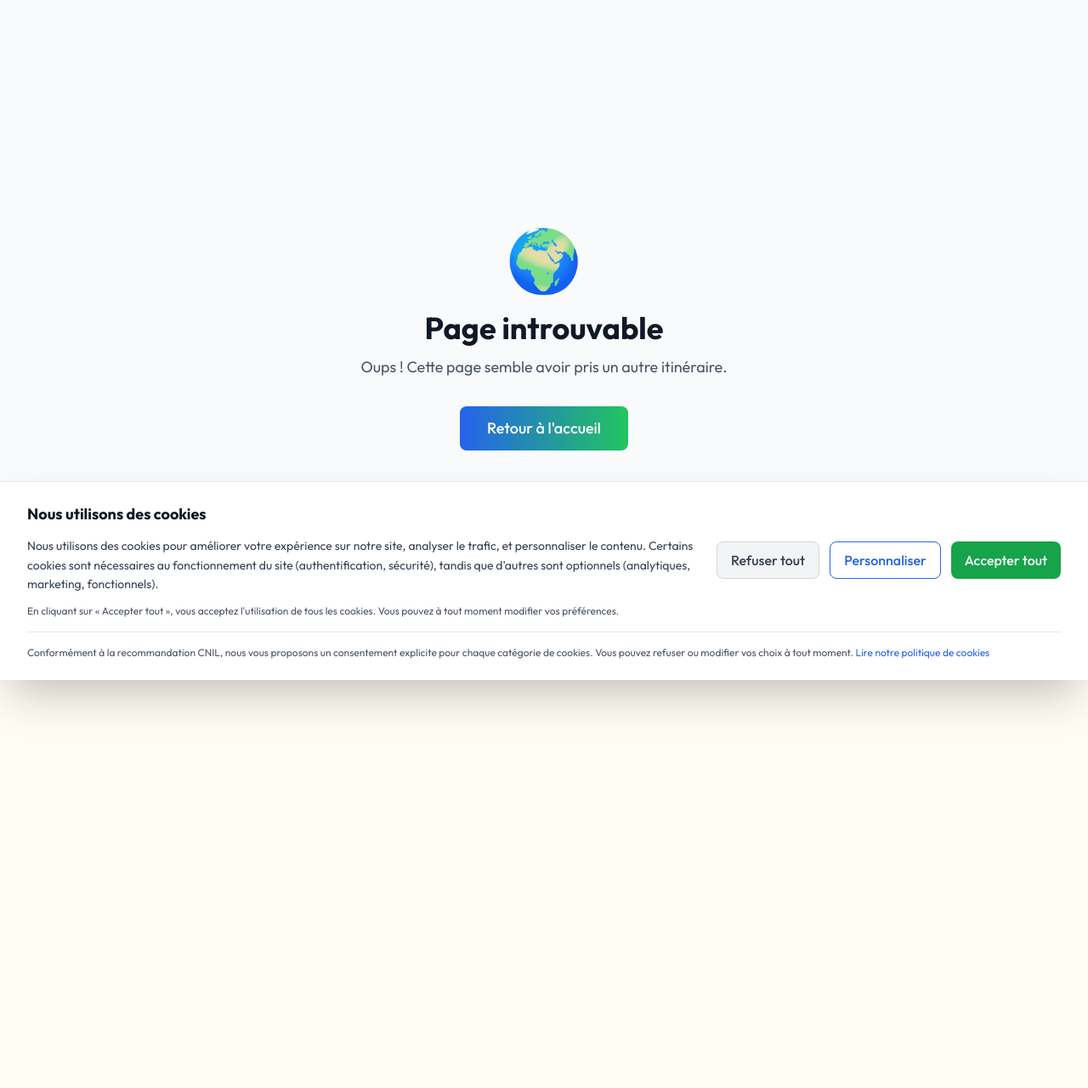
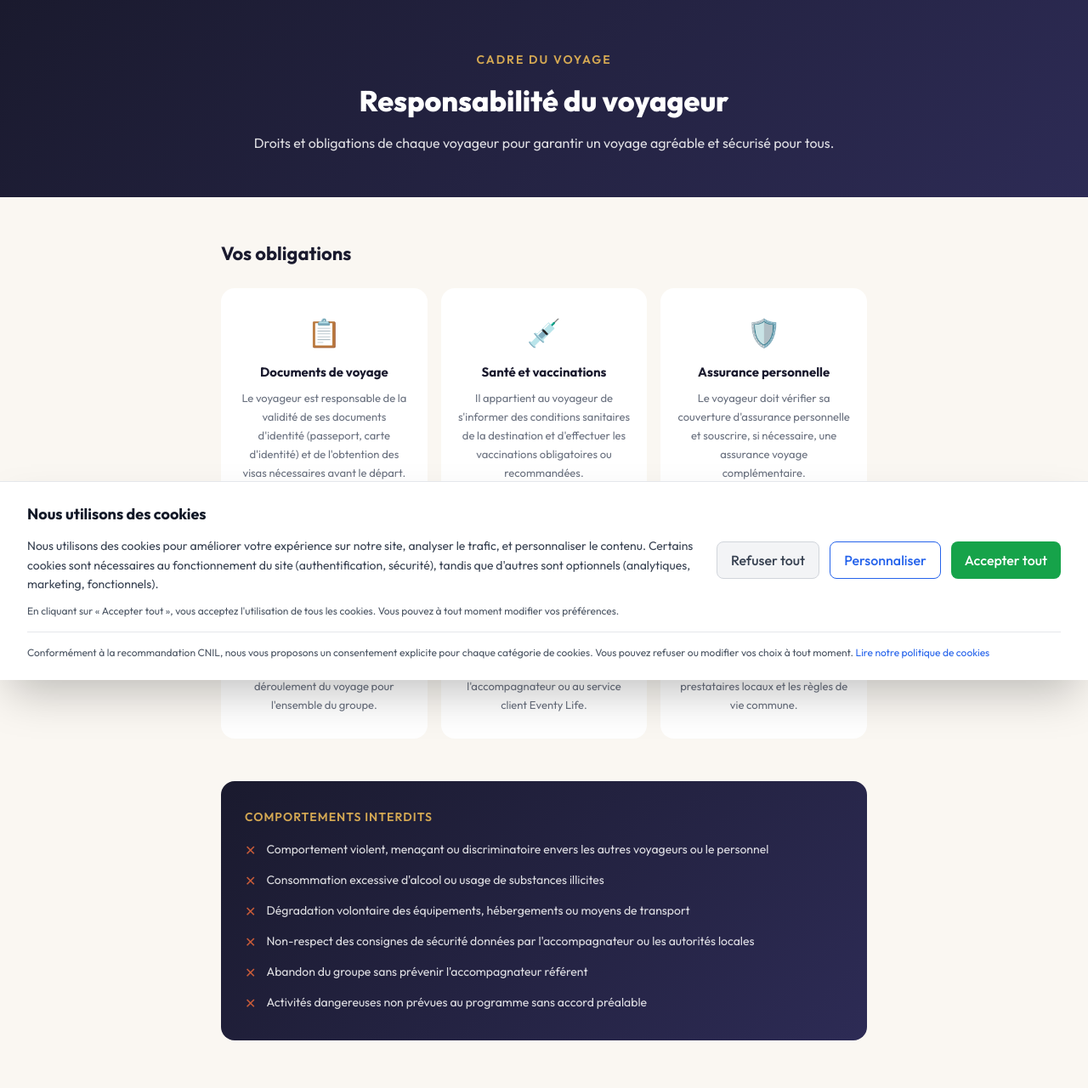
Before and after one commit to eventylife-hub/Eventylife, a Next.js app: page /responsabilite-voyageur in a window 1280 px wide. Before the commit this address had no page. Shown: the top 1280 px of the page at 85% size. Before the commit the page ends 800 px from the top, so only its background shows below. Built offline with nearby package versions, Linux system fonts and the light colour scheme.

Commit message:
feat: add responsabilite-voyageur page

```diff
--- /dev/null
+++ b/app/(public)/responsabilite-voyageur/page.tsx
@@ -0,0 +1,93 @@
+'use client';
+
+const obligations = [
+  { icone: "\u{1F4CB}", titre: "Documents de voyage", desc: "Le voyageur est responsable de la validité de ses documents d'identité (passeport, carte d'identité) et de l'obtention des visas nécessaires avant le départ." },
+  { icone: "\u{1F489}", titre: "Santé et vaccinations", desc: "Il appartient au voyageur de s'informer des conditions sanitaires de la destination et d'effectuer les vaccinations obligatoires ou recommandées." },
+  { icone: "\u{1F6E1}\uFE0F", titre: "Assurance personnelle", desc: "Le voyageur doit vérifier sa couverture d'assurance personnelle et souscrire, si nécessaire, une assurance voyage complémentaire." },
+  { icone: "\u23F0", titre: "Ponctualité", desc: "Le respect des horaires de rendez-vous, de départ et des activités programmées est essentiel au bon déroulement du voyage pour l'ensemble du groupe." },
+  { icone: "\u{1F4DE}", titre: "Communication", desc: "Le voyageur doit signaler sans délai tout problème, incident ou besoin particulier à l'accompagnateur ou au service client Eventy Life." },
+  { icone: "\u2764\uFE0F", titre: "Respect du groupe", desc: "Chaque voyageur s'engage à respecter les autres membres du groupe, les accompagnateurs, les prestataires locaux et les règles de vie commune." },
+];
+
+const interdictions = [
+  "Comportement violent, menaçant ou discriminatoire envers les autres voyageurs ou le personnel",
+  "Consommation excessive d'alcool ou usage de substances illicites",
+  "Dégradation volontaire des équipements, hébergements ou moyens de transport",
+  "Non-respect des consignes de sécurité données par l'accompagnateur ou les autorités locales",
+  "Abandon du groupe sans prévenir l'accompagnateur référent",
+  "Activités dangereuses non prévues au programme sans accord préalable",
+];
+
+const consequences = [
+  { num: "1", titre: "Avertissement", desc: "Un rappel à l'ordre verbal est effectué par l'accompagnateur en cas de premier manquement mineur." },
+  { num: "2", titre: "Mise en demeure", desc: "En cas de récidive ou de manquement grave, une mise en demeure écrite est adressée au voyageur." },
+  { num: "3", titre: "Exclusion du voyage", desc: "L'exclusion immédiate peut être prononcée en cas de comportement mettant en danger le groupe. Les frais restent à la charge du voyageur." },
+];
+
+export default function ResponsabiliteVoyageurPage() {
+  return (
+    <div style={{ minHeight: '100vh', background: '#FAF7F2' }}>
+      <div style={{ background: 'linear-gradient(135deg, #1A1A2E 0%, #2D2B55 100%)', padding: '60px 20px 50px', textAlign: 'center' }}>
+        <div style={{ maxWidth: 700, margin: '0 auto' }}>
+          <div style={{ color: '#D4A853', fontSize: 14, fontWeight: 600, letterSpacing: 2, textTransform: 'uppercase', marginBottom: 12 }}>{"Cadre du voyage"}</div>
+          <h1 style={{ color: '#FFFFFF', fontSize: 34, fontWeight: 800, marginTop: 0, marginBottom: 12 }}>
+            {"Responsabilité du voyageur"}
+          </h1>
+          <p style={{ color: 'rgba(255,255,255,0.85)', fontSize: 16, lineHeight: 1.6 }}>
+            {"Droits et obligations de chaque voyageur pour garantir un voyage agréable et sécurisé pour tous."}
+          </p>
+        </div>
+      </div>
+
+      <div style={{ maxWidth: 800, margin: '0 auto', padding: '50px 20px 60px' }}>
+        <h2 style={{ color: '#1A1A2E', fontSize: 22, fontWeight: 700, marginBottom: 24 }}>{"Vos obligations"}</h2>
+        <div style={{ display: 'grid', gridTemplateColumns: 'repeat(auto-fit, minmax(220px, 1fr))', gap: 16, marginBottom: 50 }}>
+          {obligations.map(o => (
+            <div key={o.titre} style={{ background: '#FFFFFF', borderRadius: 16, padding: '28px 20px', textAlign: 'center' }}>
+              <div style={{ fontSize: 32, marginBottom: 12 }}>{o.icone}</div>
+              <div style={{ color: '#1A1A2E', fontSize: 15, fontWeight: 700, marginBottom: 8 }}>{o.titre}</div>
+              <p style={{ color: '#6B7280', fontSize: 13, lineHeight: 1.7, margin: 0 }}>{o.desc}</p>
+            </div>
+          ))}
+        </div>
+
+        <div style={{ background: 'linear-gradient(135deg, #1A1A2E, #2D2B55)', borderRadius: 16, padding: '32px 28px', marginBottom: 50 }}>
+          <div style={{ color: '#D4A853', fontSize: 14, fontWeight: 600, letterSpacing: 1, textTransform: 'uppercase', marginBottom: 16 }}>{"Comportements interdits"}</div>
+          <div style={{ display: 'flex', flexDirection: 'column', gap: 12 }}>
+            {interdictions.map(i => (
+              <div key={i} style={{ display: 'flex', gap: 12, alignItems: 'center' }}>
+                <div style={{ color: '#C75B39', fontSize: 16, flexShrink: 0 }}>{"✕"}</div>
+                <div style={{ color: 'rgba(255,255,255,0.85)', fontSize: 14 }}>{i}</div>
+              </div>
+            ))}
+          </div>
+        </div>
+
+        <h2 style={{ color: '#1A1A2E', fontSize: 22, fontWeight: 700, textAlign: 'center', marginBottom: 8 }}>{"En cas de manquement"}</h2>
+        <p style={{ color: '#6B7280', fontSize: 15, textAlign: 'center', marginBottom: 32 }}>{"Les mesures graduelles appliquées"}</p>
+        <div style={{ display: 'flex', flexDirection: 'column', gap: 16, marginBottom: 50 }}>
+          {consequences.map(c => (
+            <div key={c.num} style={{ display: 'flex', gap: 20, alignItems: 'center', background: '#FFFFFF', borderRadius: 16, padding: '24px 28px' }}>
+              <div style={{ width: 48, height: 48, borderRadius: '50%', background: 'linear-gradient(135deg, #1A1A2E, #2D2B55)', color: '#D4A853', display: 'flex', alignItems: 'center', justifyContent: 'center', fontSize: 20, fontWeight: 800, flexShrink: 0 }}>{c.num}</div>
+              <div>
+                <div style={{ color: '#1A1A2E', fontSize: 16, fontWeight: 700, marginBottom: 4 }}>{c.titre}</div>
+                <p style={{ color: '#6B7280', fontSize: 14, lineHeight: 1.6, margin: 0 }}>{c.desc}</p>
+              </div>
+            </div>
+          ))}
+        </div>
+
+        <div style={{ background: '#FFFFFF', borderRadius: 16, padding: '28px 24px', marginBottom: 24 }}>
+          <h3 style={{ color: '#1A1A2E', fontSize: 16, fontWeight: 700, marginTop: 0, marginBottom: 12 }}>{"Références légales"}</h3>
+          <p style={{ color: '#6B7280', fontSize: 13, lineHeight: 1.8, margin: 0 }}>
+            {"Articles L211-1 à L211-24 du Code du tourisme. Le voyageur est tenu de respecter les conditions générales de vente acceptées lors de la réservation. Tout dommage causé par le voyageur engage sa responsabilité civile personnelle conformément aux articles 1240 et 1241 du Code civil."}
+          </p>
+        </div>
+
+        <p style={{ color: '#9CA3AF', fontSize: 12, textAlign: 'center' }}>
+          {"Dernière mise à jour : 1er mars 2026 — Version 1.0"}
+        </p>
+      </div>
+    </div>
+  );
+}
```
